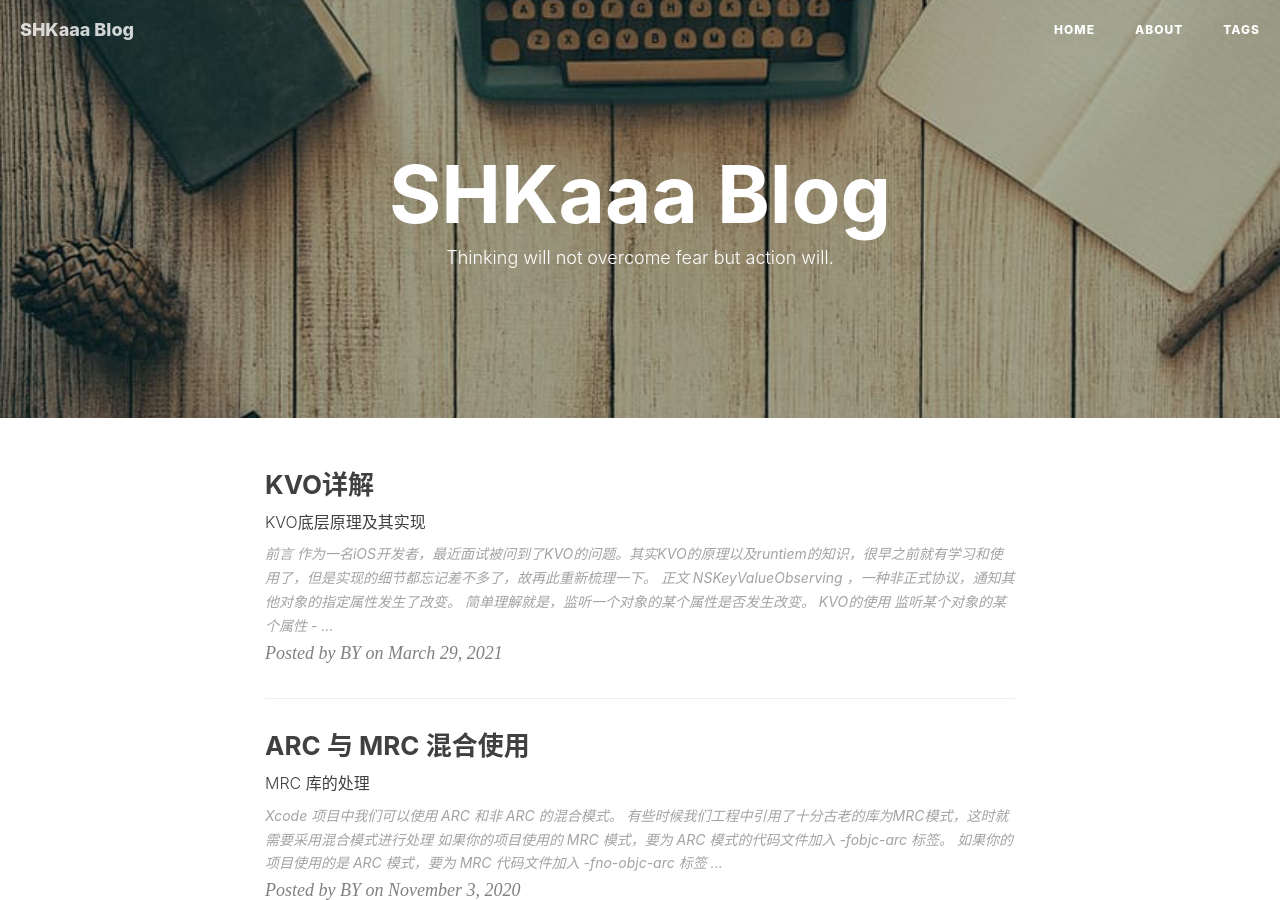
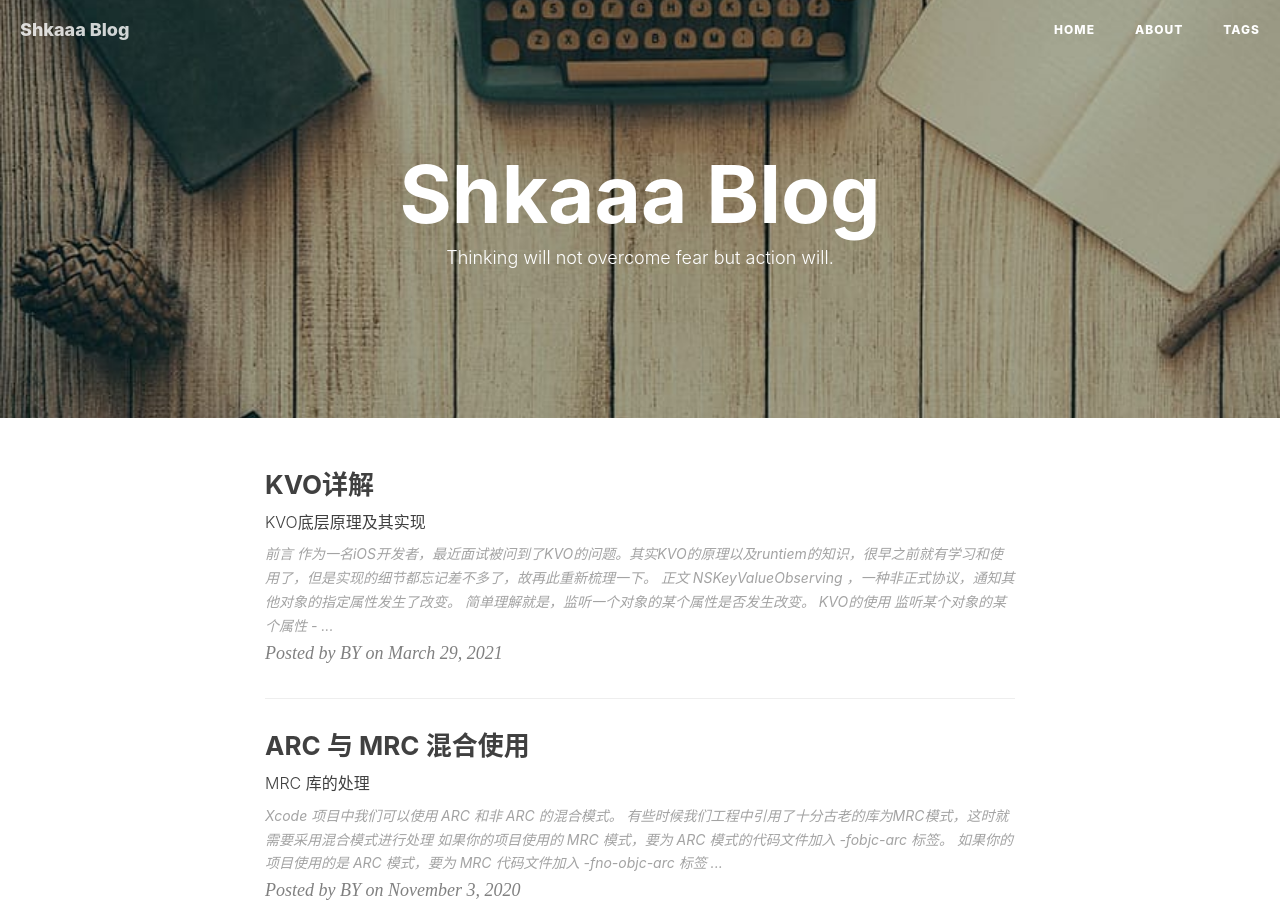
Before and after one commit to shkaaa/shkaaa.github.io, a Jekyll site: the page built from index.html, in a window 1280 px wide and 900 px high. Built offline with Jekyll 4.4.1, drawn with Linux system fonts in a browser that asks for light colours; nearby versions of some CDN libraries; the list of posts is cut into pages by our own code; comment, search, counter and statistics services are not loaded; some of the changed text lies outside the part shown.

Commit message:
change 1

```diff
--- a/_config.yml
+++ b/_config.yml
@@ -1,6 +1,6 @@
 # Site settings
-title: SHKaaa Blog
-SEOTitle: SHKaaa Blog
+title: Shkaaa Blog
+SEOTitle: Shkaaa Blog
 header-img: img/post-bg-desk.jpg
 email: hongkunsong@outlook.com
 #description: "Every failure is leading towards success."
```
Also changed, not shown: tags_1.html (renamed from tags.html).
